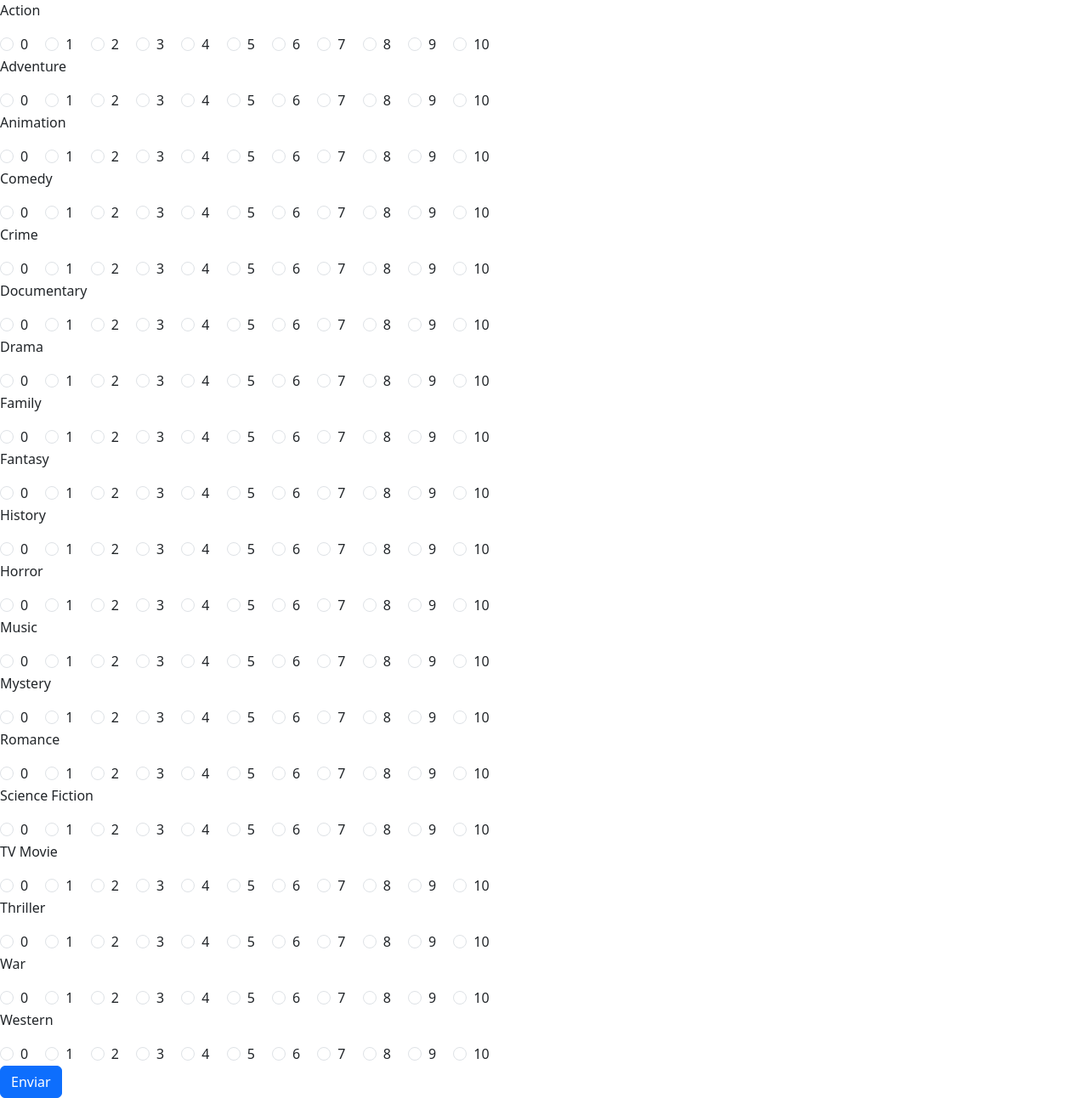
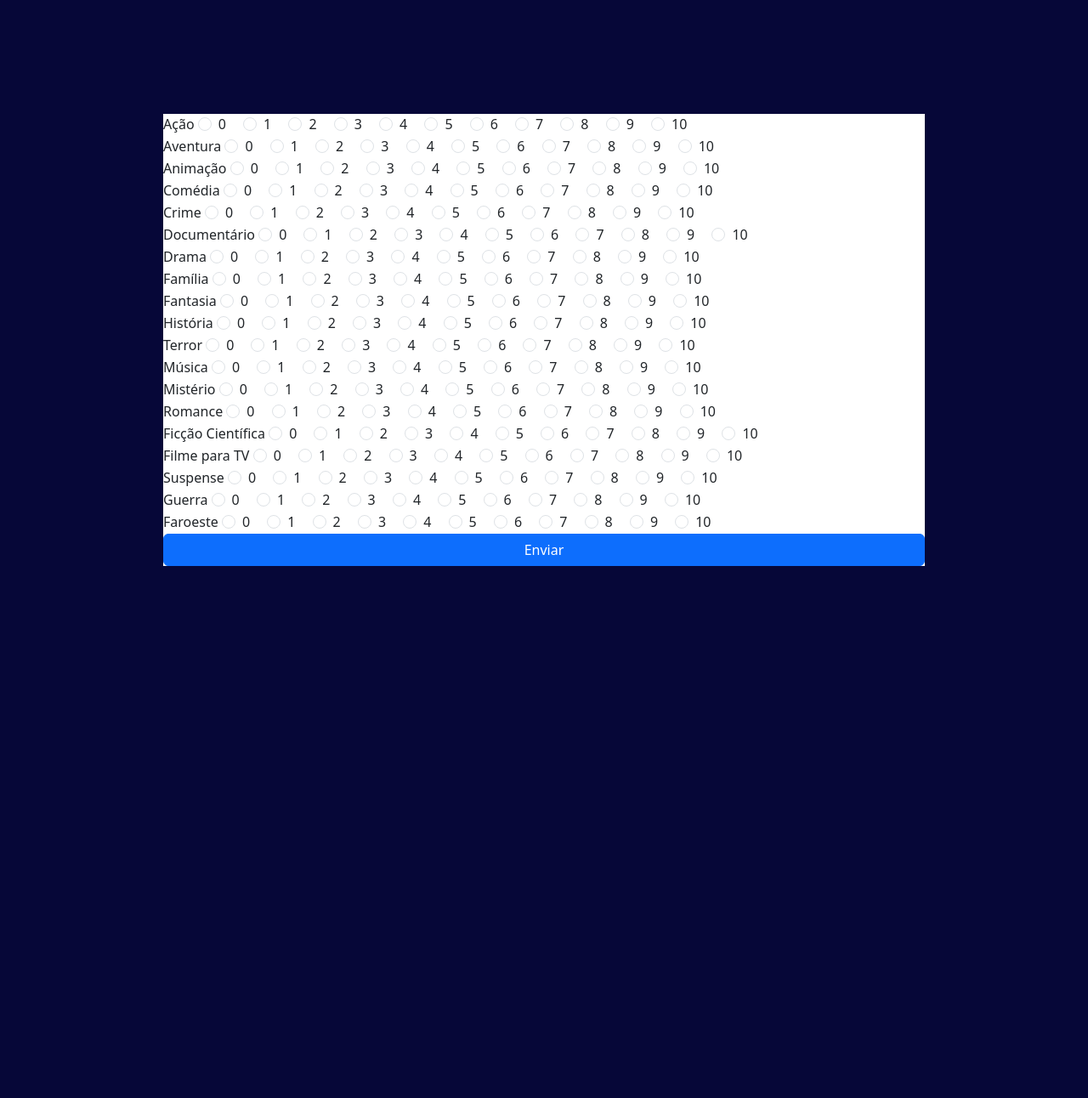
Before and after one commit to NathanMarques2001/Movie-Match, a PHP site: page /templates/views/modal-genres.php in a window 1280 px wide. Shown: the whole page at 85% size. After the commit the page ends 666 px from the top, so only its background shows below. Run offline with PHP 8.4, Linux system fonts and the light colour scheme.

Commit message:
Update modal layout and add translation to genre names

```diff
--- a/public/css/modal.css
+++ b/public/css/modal.css
@@ -1,4 +1,15 @@
-#modalGenre-container{
-  width: 50%;
-  background-color: white;
+#modalGenre-container {
+  width: 100%;
+  min-height: 100vh;
+  background-color: #060738;
+  display: flex;
+  justify-content: center;
+  align-items: center;
 }
+
+#modalGenre-form {
+  width: 70%;
+  background-color: #FFFFFF;
+  display: flex;
+  flex-direction: column;
+}
--- a/templates/views/modal-genres.php
+++ b/templates/views/modal-genres.php
@@ -1,5 +1,8 @@
 <?php require_once __DIR__ . "/../layout/header.html"; ?>
 <?php
+
+require_once __DIR__ . "/../../utils/translateGenres.php";
+
 $generos = [
   "Action",
   "Adventure",
@@ -29,24 +32,26 @@ if ($_SERVER["REQUEST_METHOD"] == "POST") {
     if (isset($_POST[$genero])) {
       $nota = $_POST[$genero];
       $notas[$genero] = $nota;
-      echo "Gênero: $genero, Nota: $nota<br>";
+      echo "Gênero: " . translateGenres($genero) . ", Nota: $nota<br>";
     }
   }
 }
 ?>
 <div id="modalGenre-container">
-  <form method="post" action="">
+  <form method="POST" id="modalGenre-form">
     <?php foreach ($generos as $genero) : ?>
-      <p><?= $genero ?></p>
+      <div>
+        <span><?= translateGenres($genero) ?></span>
         <?php for ($nota = 0; $nota <= 10; $nota++) : ?>
           <div class="form-check form-check-inline">
             <input class="form-check-input" type="radio" name="<?= $genero ?>" id="<?= $genero ?><?= $nota ?>" value="<?= $nota ?>" required>
             <label class="form-check-label" for="<?= $genero ?><?= $nota ?>"><?= $nota ?></label>
           </div>
         <?php endfor; ?>
-      <br>
+      </div>
     <?php endforeach; ?>
-    <button type="submit" class="btn btn-primary">Enviar</button>
+    <button type="submit" class="btn btn-primary" name="genres-assessments">Enviar</button>
   </form>
 </div>
+
 <?php require_once __DIR__ . "/../layout/footer.html"; ?>
--- /dev/null
+++ b/utils/translateGenres.php
@@ -0,0 +1,32 @@
+<?php
+
+function translateGenres($englishGenre)
+{
+  $translations = array(
+    "Action" => "Ação",
+    "Adventure" => "Aventura",
+    "Animation" => "Animação",
+    "Comedy" => "Comédia",
+    "Crime" => "Crime",
+    "Documentary" => "Documentário",
+    "Drama" => "Drama",
+    "Family" => "Família",
+    "Fantasy" => "Fantasia",
+    "History" => "História",
+    "Horror" => "Terror",
+    "Music" => "Música",
+    "Mystery" => "Mistério",
+    "Romance" => "Romance",
+    "Science Fiction" => "Ficção Científica",
+    "TV Movie" => "Filme para TV",
+    "Thriller" => "Suspense",
+    "War" => "Guerra",
+    "Western" => "Faroeste"
+  );
+
+  if (array_key_exists($englishGenre, $translations)) {
+    return $translations[$englishGenre];
+  } else {
+    return $englishGenre;
+  }
+}
```
Lines whose indentation alone changed are shown as unchanged.
